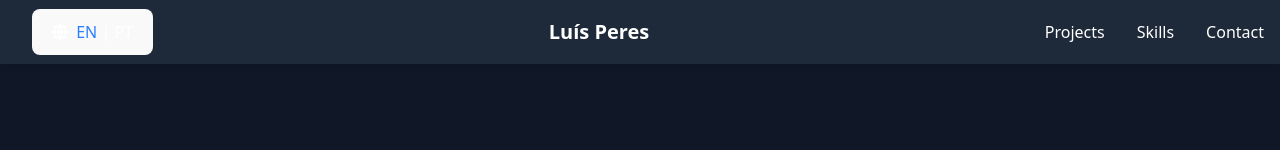
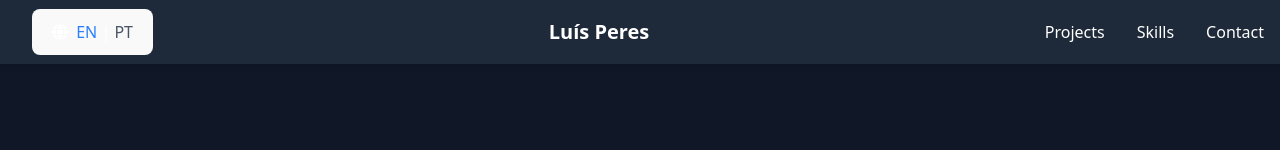
Before and after one commit to lfvperes/lfvperes.github.io, a React (Vite) app: page / in a window 1280 px wide. Shown: the top 150 px of the page. Built offline with nearby package versions, Linux system fonts and the light colour scheme.

Commit message:
changing button appearance to improve ux

```diff
--- a/src/components/Navbar.tsx
+++ b/src/components/Navbar.tsx
@@ -29,9 +29,9 @@ const Navbar: React.FC<NavbarProps> = ({ toggleLanguage, language }) => {
           {/* Language Indicator */}
           <button onClick={toggleLanguage} className='ml-4 flex items-center bg-gray-900'>
             <FaGlobe className='mr-2' />
-            <span className={language === 'en' ? 'text-blue-500' : ''}>EN</span>
+            <span className={language === 'en' ? 'text-blue-500' : 'text-gray-600'}>EN</span>
             <span>&nbsp;|&nbsp;</span>
-            <span className={language === 'pt' ? 'text-blue-500' : ''}>PT</span>
+            <span className={language === 'pt' ? 'text-blue-500' : 'text-gray-600'}>PT</span>
           </button>
 
           <a href='#top' className='text-xl font-bold hover:text-blue-500 transition duration-300'>
```
